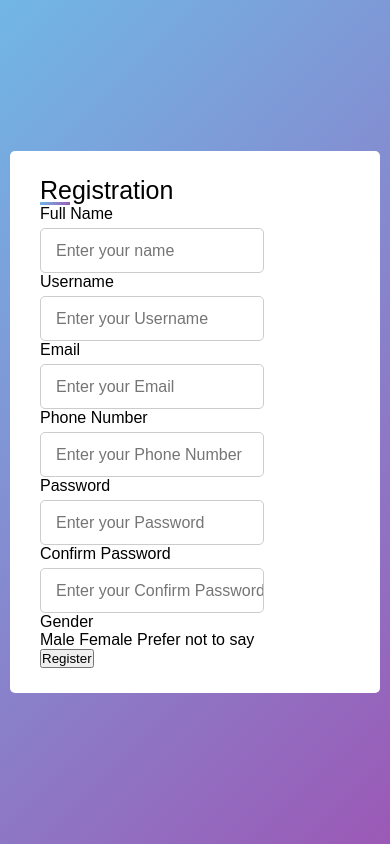
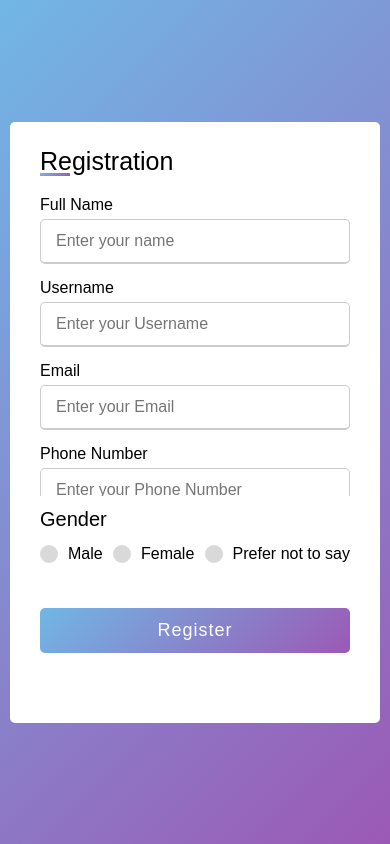
Before and after one commit to mayurigaikwad1724/Login_page, a plain HTML site: page index.html in a window 390 px wide. Drawn offline with Linux system fonts and the light colour scheme.

Commit message:
responsive ragistration form

```diff
--- a/index.html
+++ b/index.html
@@ -37,18 +37,21 @@
                 </div>
             </div>
             <div class="gender-details">
+                <input type="radio" name="gender" id="dot-1">
+                <input type="radio" name="gender" id="dot-2">
+                <input type="radio" name="gender" id="dot-3">
                 <span class="gender-title">Gender</span>
                 <div class="category">
-                    <label for="">
+                    <label for="dot-1">
                         <span class="dot one"></span>
                         <span class="gender">Male</span>
                     </label>
-                    <label for="">
-                        <span class="dot one"></span>
+                    <label for="dot-2">
+                        <span class="dot two"></span>
                         <span class="gender">Female</span>
                     </label>
-                    <label for="">
-                        <span class="dot one"></span>
+                    <label for="dot-3">
+                        <span class="dot three"></span>
                         <span class="gender">Prefer not to say</span>
                     </label>
                 </div>
--- a/style.css
+++ b/style.css
@@ -44,8 +44,9 @@ body{
     display: flex;
     flex-wrap: wrap;
     justify-content: space-between;
+    margin: 20px 0 12px 0;
 }
-.form .user-details .input-box{
+form .user-details .input-box{
     margin-bottom: 15px;
     width: calc(100% / 2 - 20px);
 }
@@ -62,4 +63,90 @@ body{
     border: 1px solid #ccc;
     padding-left: 15px;
     font-size: 16px;
+    border-bottom-width: 2px;
+    transition: all 0.3s ease;
 }
+
+.user-details .input-box input:focus,
+.user-details .input-box input:valid{
+    border-color: #9b59b6;
+}
+
+
+form .gender-details .gender-title{
+    font-size: 20px;
+    font-weight: 500;
+}
+
+form .gender-details .category{
+    display: flex;
+    width: 80%;
+    margin: 14px 0;
+    justify-content: space-between;
+}
+
+.gender-details .category label{
+    display: flex;
+    align-items: center;
+
+}
+.gender-details .category .dot{
+    height: 18px;
+    width: 18px;
+    background: #d9d9d9;
+    border-radius: 50%;
+    margin-right: 10px;
+    border: 5px solid transparent;
+    transition: all 0.3s ease;
+}
+
+ #dot-1:checked ~ .category label .one,
+ #dot-2:checked ~ .category label .two,
+ #dot-3:checked ~ .category label .three{
+    border-color: #d9d9d9;
+    background: #9b59b6;
+ }
+
+ form input[type="radio"]{
+    display: none;
+ }
+
+ form .button{
+    height: 45px;
+    margin: 45px 0;
+ }
+
+form .button input{
+    height: 100%;
+    width: 100%;
+    outline: none;
+    color: #fff;
+    border: none;
+    font-size: 18px;
+    font-weight: 500;
+    border-radius: 5px;
+    letter-spacing: 1px;
+    background:linear-gradient(135deg, #71b7e6, #9b59b6) ;
+}
+form .button input:hover{
+    background:linear-gradient(-135deg, #71b7e6, #9b59b6) ;
+}
+ @media(max-width:584px){
+    .container{
+        max-width: 100%;
+    }
+    form .user-details .input-box{
+        margin-bottom: 15px;
+        width: 100%;
+    }
+    form .gender-details .category{
+        width: 100%;
+    }
+    .container form .user-details{
+        max-height: 300px;
+        overflow-y: scroll;
+    }
+    .user-details::-webkit-scrollbar{
+        width: 0;
+    }
+ }
```
